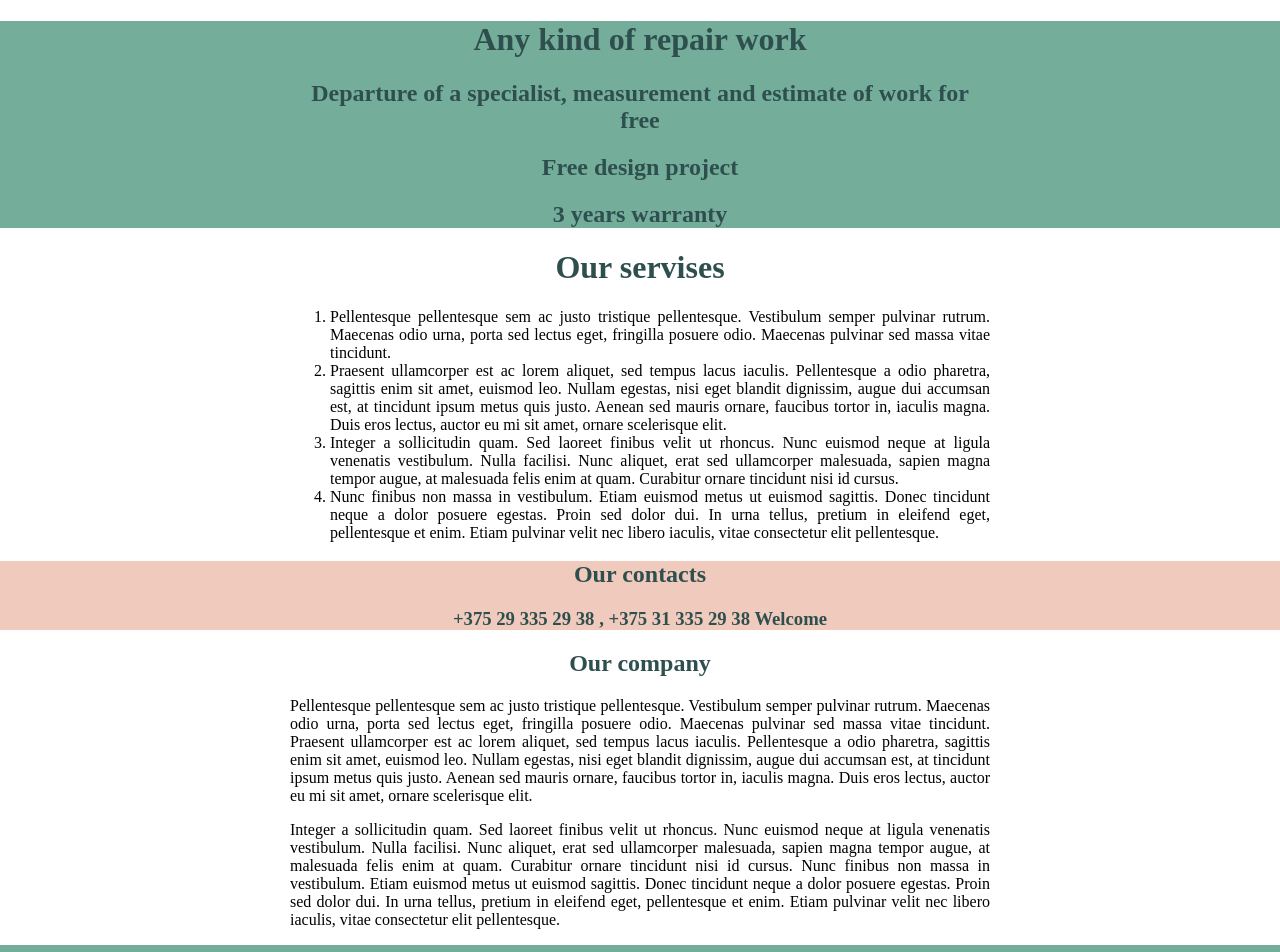
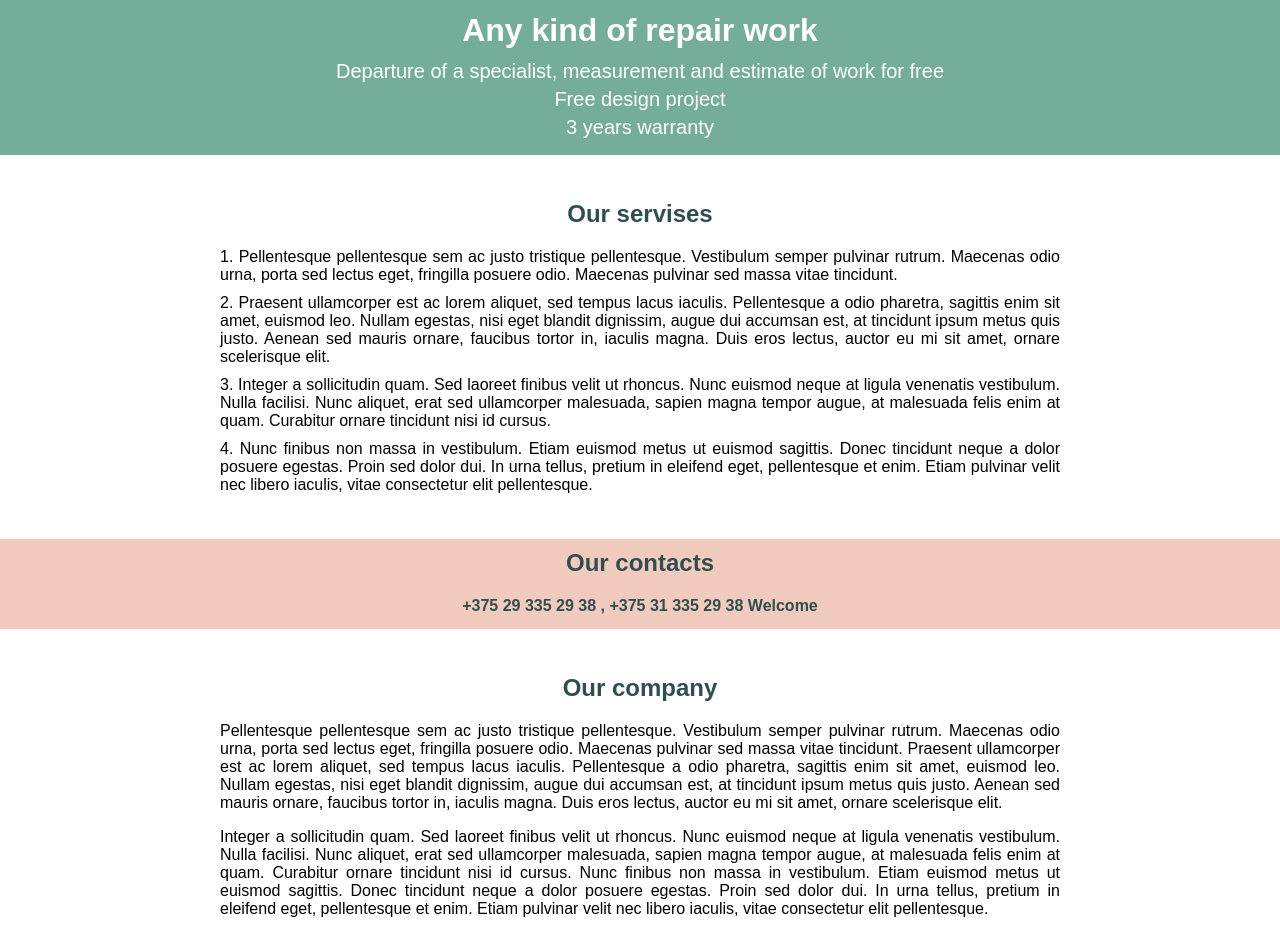
Before and after one commit to ElizPN/HTML-CSS-practice-2022, a plain HTML site: page layout4.html in a window 1280 px wide. Shown: the top 952 px of the page. Drawn offline with Linux system fonts and the light colour scheme; a script that the page names is missing.

Commit message:
layout 4

```diff
--- a/layout4.css
+++ b/layout4.css
@@ -1,14 +1,16 @@
+/* * {
+  box-sizing: border-box;
+} */
+
 body {
   margin: 0;
+  font-family: Arial;
 }
 .wrapper {
-}
-
-#header {
-  background-color: rgb(116, 173, 153);
+  margin-bottom: 40px;
 }
 .center {
-  width: 700px;
+  width: 840px;
   margin: 0 auto;
   text-align: justify;
 }
@@ -20,11 +22,54 @@ body {
   color: darkslategrey;
 }
 
+#header {
+  background-color: rgb(116, 173, 153);
+  padding-top: 15px;
+  padding-bottom: 6px;
+}
+#header h1 {
+  color: white;
+  margin-top: 0;
+  line-height: 30px;
+}
+#header h2 {
+  color: white;
+  font-size: 20px;
+  font-weight: normal;
+  line-height: 11px;
+}
+
+#servises {
+  margin: 45px auto;
+}
+ol {
+  list-style-position: inside;
+  margin-left: -40px;
+}
+li {
+  margin: 10px auto;
+  padding: 0px;
+}
+
 #contacts {
   background-color: rgb(240, 202, 189);
+  height: 90px;
+}
+#contacts h2 {
+  padding-top: 10px;
+}
+#contacts h3 {
+  font-size: 16px;
+}
+
+#company {
+  margin: 45px auto;
 }
 #footer {
-  padding-top: 60px;
-  padding-bottom: 2px;
   background-color: rgb(116, 173, 153);
+  height: 130px;
 }
+
+#footer h5 {
+  padding-top: 100px;
+}
--- a/layout4.html
+++ b/layout4.html
@@ -22,7 +22,7 @@
 
     <div class="wrapper" id="servises">
       <div class="center">
-        <h1>Our servises</h1>
+        <h2>Our servises</h2>
         <ol>
           <li>
             Pellentesque pellentesque sem ac justo tristique pellentesque.
```
